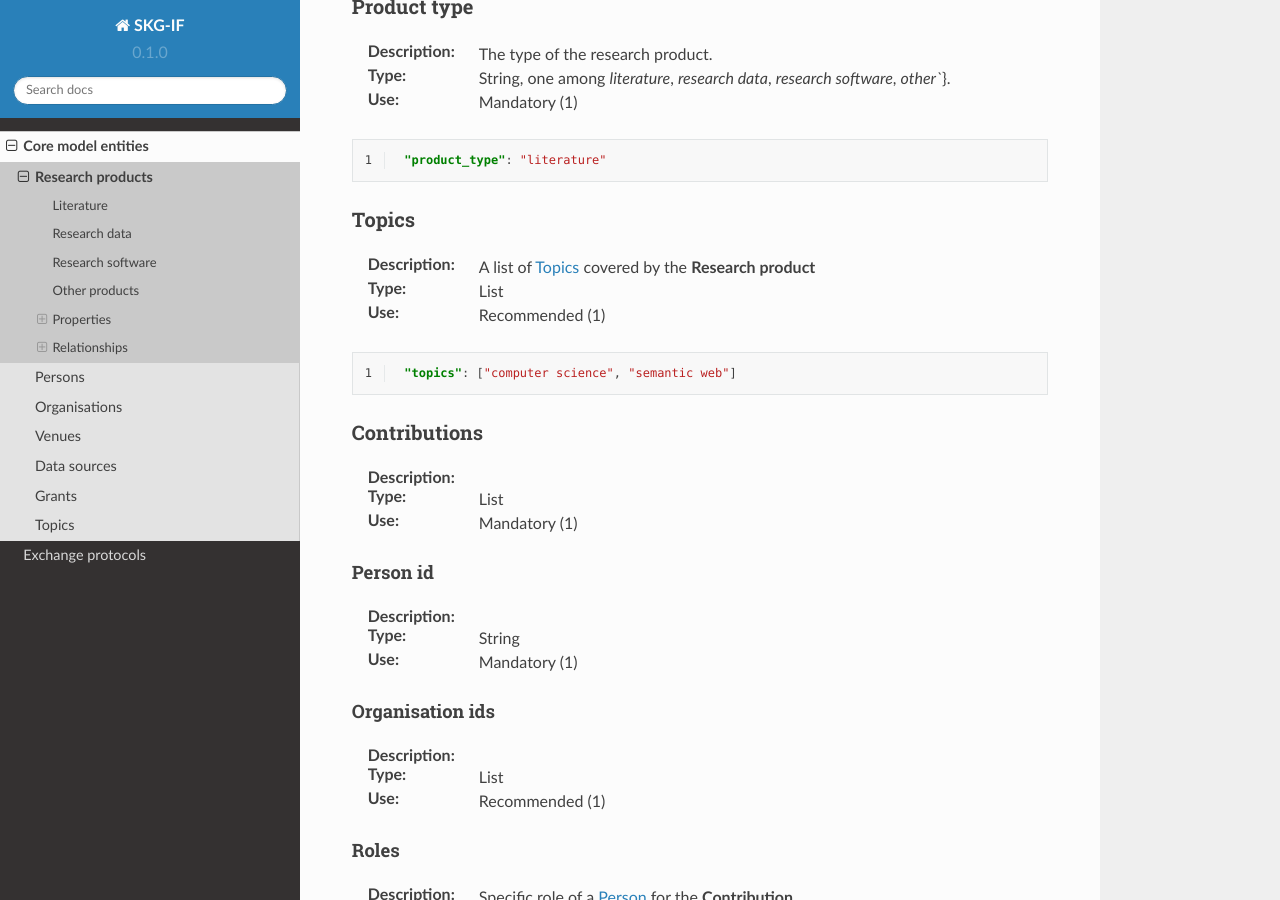
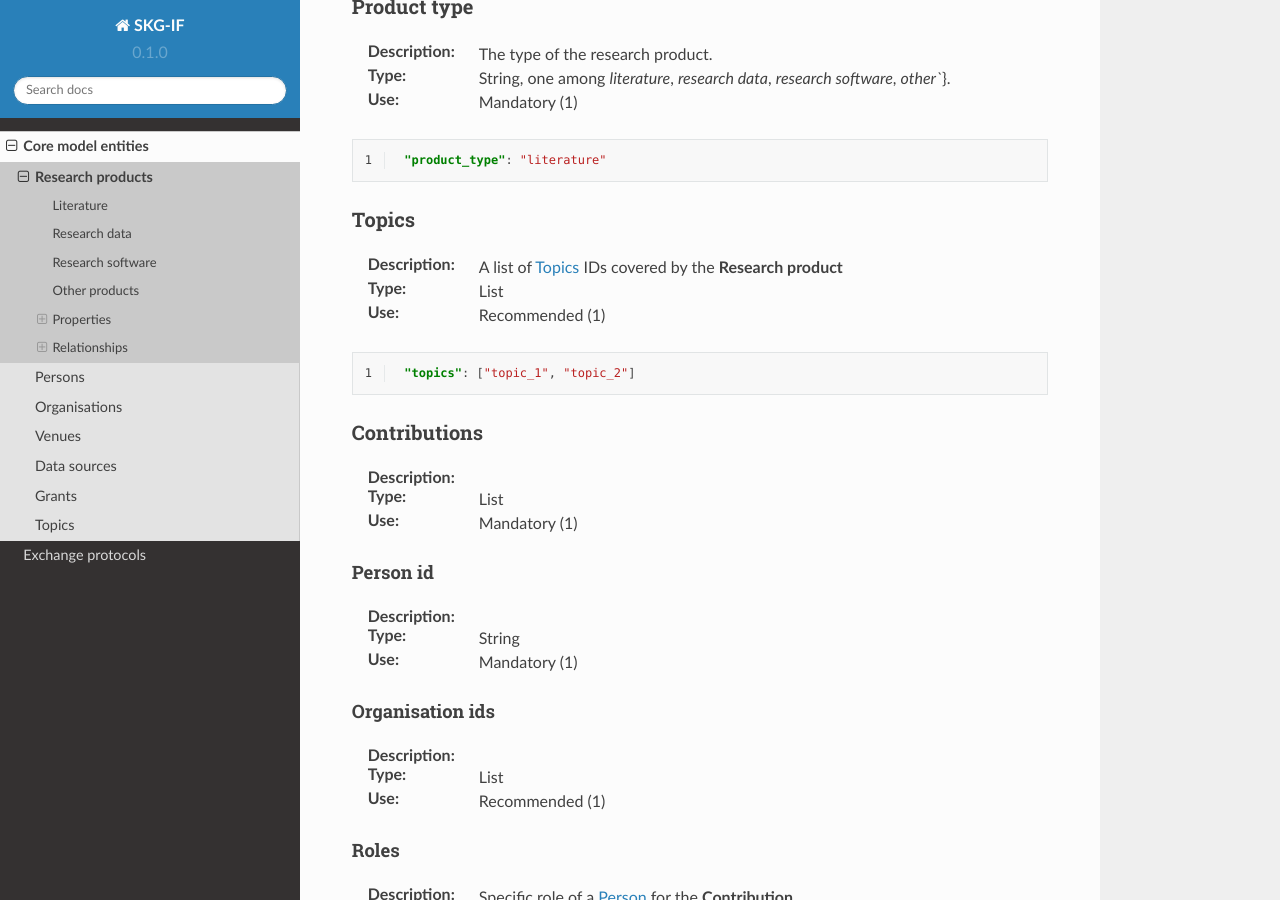
Before and after one commit to andremann/SKG-IF, a Sphinx documentation site: the page built from docs/source/products.rst, in a window 1280 px wide and 900 px high, scrolled down 2318 px. Built offline with Sphinx 7.4.7 and the Read the Docs theme 2.0.0, drawn with Linux system fonts in a browser that asks for light colours.

Commit message:
added topics to product

```diff
--- a/docs/source/products.rst
+++ b/docs/source/products.rst
@@ -110,14 +110,14 @@ Product type
 
 Topics
 --------------------
-:Description: A list of :ref:`Topic` covered by the **Research product**
+:Description: A list of :ref:`Topic` IDs covered by the **Research product**
 :Type: List
 :Use: Recommended (1)
 
 .. code-block:: json
    :linenos:
 
-    "topics": ["computer science", "semantic web"]
+    "topics": ["topic_1", "topic_2"]
 
 Contributions
 --------------------
--- a/docs/source/topics.rst
+++ b/docs/source/topics.rst
@@ -19,7 +19,7 @@ Local identifier
 .. code-block:: json
    :linenos:
 
-    "local_identifier": "123_local_id"
+    "local_identifier": "topic_1"
 
 
 Identifiers
```
